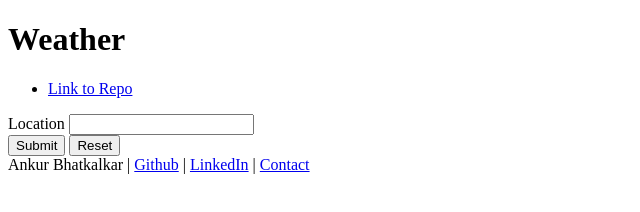
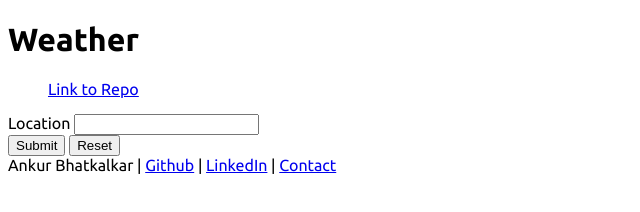
Before and after one commit to ankur26/weather, a website built with webpack: page dist/index.html in a window 1280 px wide. Shown: the whole page, without its empty margins (0-640 px from the left). Built offline with nearby package versions, Linux system fonts and the light colour scheme.

Commit message:
Fixed five day weather bug and font addition

```diff
--- a/src/index.js
+++ b/src/index.js
@@ -1,6 +1,7 @@
 import './style.css';
 import { locationHelper } from './location';
 import { DateTime } from "luxon";
+import './style.css';
 
 let apiKey = '0acdff13de270dada10b3efcc35c537b';
 let units = 'metric';
@@ -15,7 +16,7 @@ const DOMcontrols = (() => {
 	async function getWeatherData(event) {
 		event.preventDefault();
 		try {
-			let responseCurrentWeather = await fetch(
+            let responseCurrentWeather = await fetch(
 				`https://api.openweathermap.org/data/2.5/weather?q=${locationInput.value}&units=${units}&appid=${apiKey}`
 			);
             let currentWeatherdata = await responseCurrentWeather.json();
@@ -27,6 +28,7 @@ const DOMcontrols = (() => {
 
             populateCurrentWeather(currentWeatherdata);
             populateFiveDayWeather(fiveDayWeather);
+            locationInput.value = '';
 
 		} catch (error) {
 			console.log(error);
@@ -42,7 +44,7 @@ const DOMcontrols = (() => {
 
         date.textContent = DateTime.fromSeconds(parseInt(weather.dt)).toLocal().toLocaleString(DateTime.DATE_FULL);
         mintemp.textContent = `Min : ${weather.temp.min}${unit}`;
-        maxtemp.textContent = `Max : ${weather.temp.min}${unit}`;
+        maxtemp.textContent = `Max : ${weather.temp.max}${unit}`;
         description.textContent = `${locationHelper.capitalize(weather.weather[0].description)}`;
 
         div.appendChild(date);
--- a/src/style.css
+++ b/src/style.css
@@ -1,3 +1,10 @@
 /* :root{
     background-color: red;
 } */
+@import url('https://fonts.googleapis.com/css2?family=Ubuntu:ital,wght@0,300;0,400;0,500;0,700;1,300;1,400;1,500;1,700&display=swap');
+:root{
+    font-family: 'Ubuntu', sans-serif;
+}
+ul{
+    list-style-type: none;
+}
```
